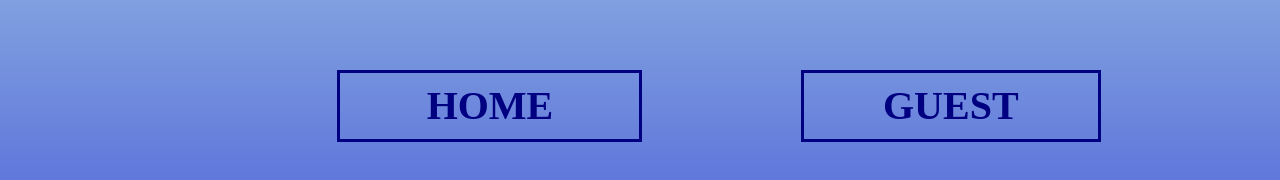
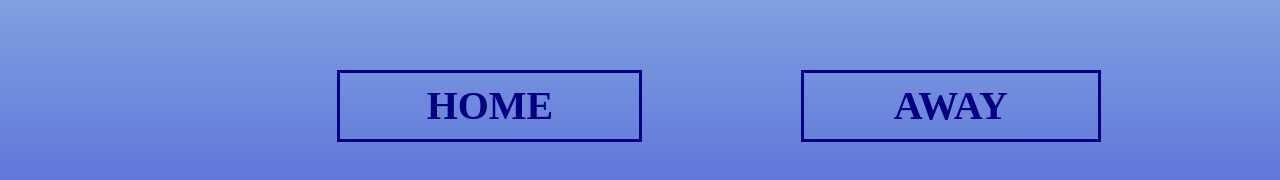
Before and after one commit to Ankitha1006/basketballscore1, a plain HTML site: page index.html in a window 1280 px wide. Shown: the part 253-433 px from the top of the page. Drawn offline with nearby package versions, Linux system fonts and the light colour scheme.

Commit message:
Update index.html

```diff
--- a/index.html
+++ b/index.html
@@ -21,7 +21,7 @@
                 </br>
             </div>
             <div>
-                <h3 class="hg">GUEST</h3>
+                <h3 class="hg">AWAY</h3>
                  <span id="guestscore-el">0</span>
                 <br>
                 <button class= "button" onclick="ad1()"> +1 </button>
```
